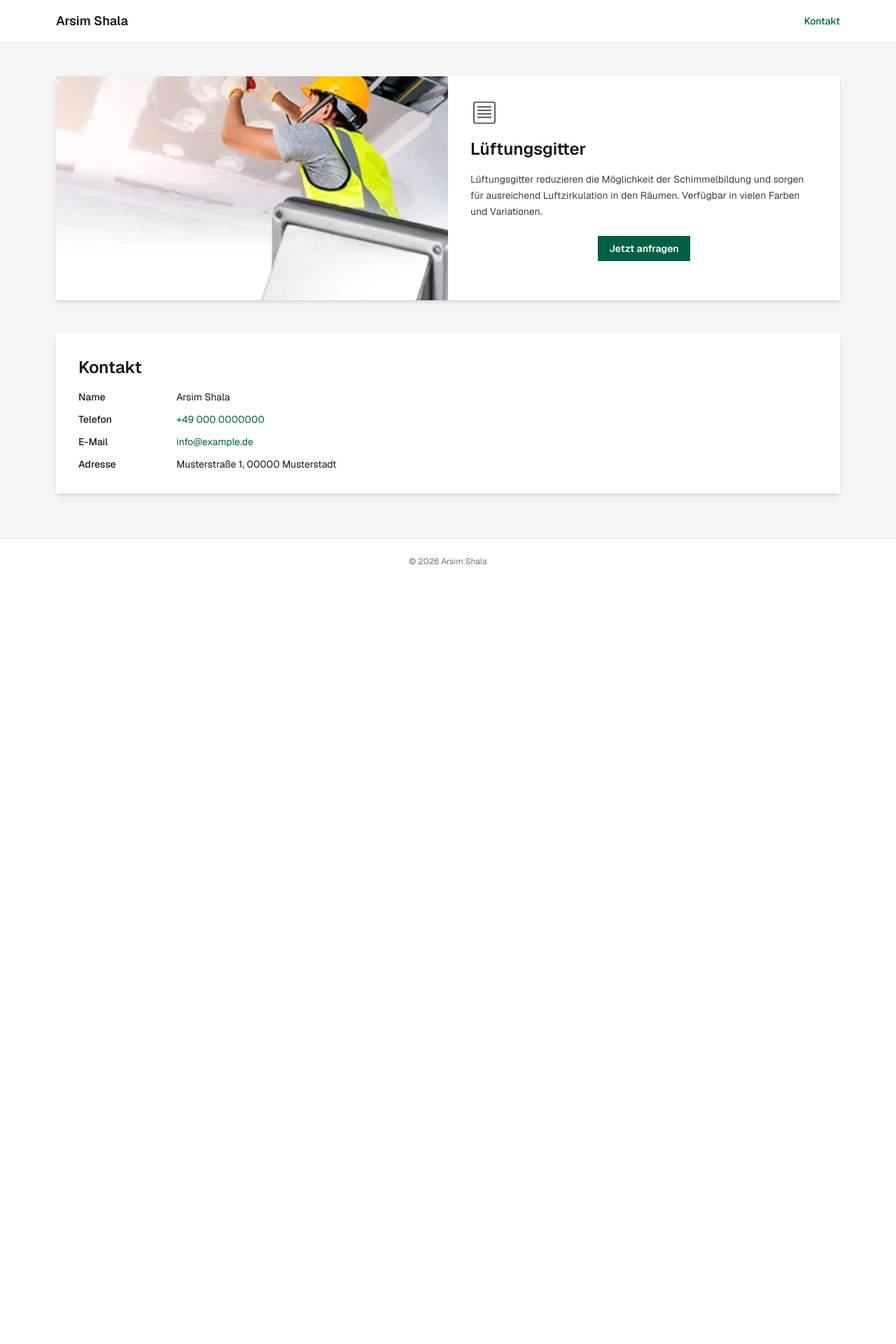
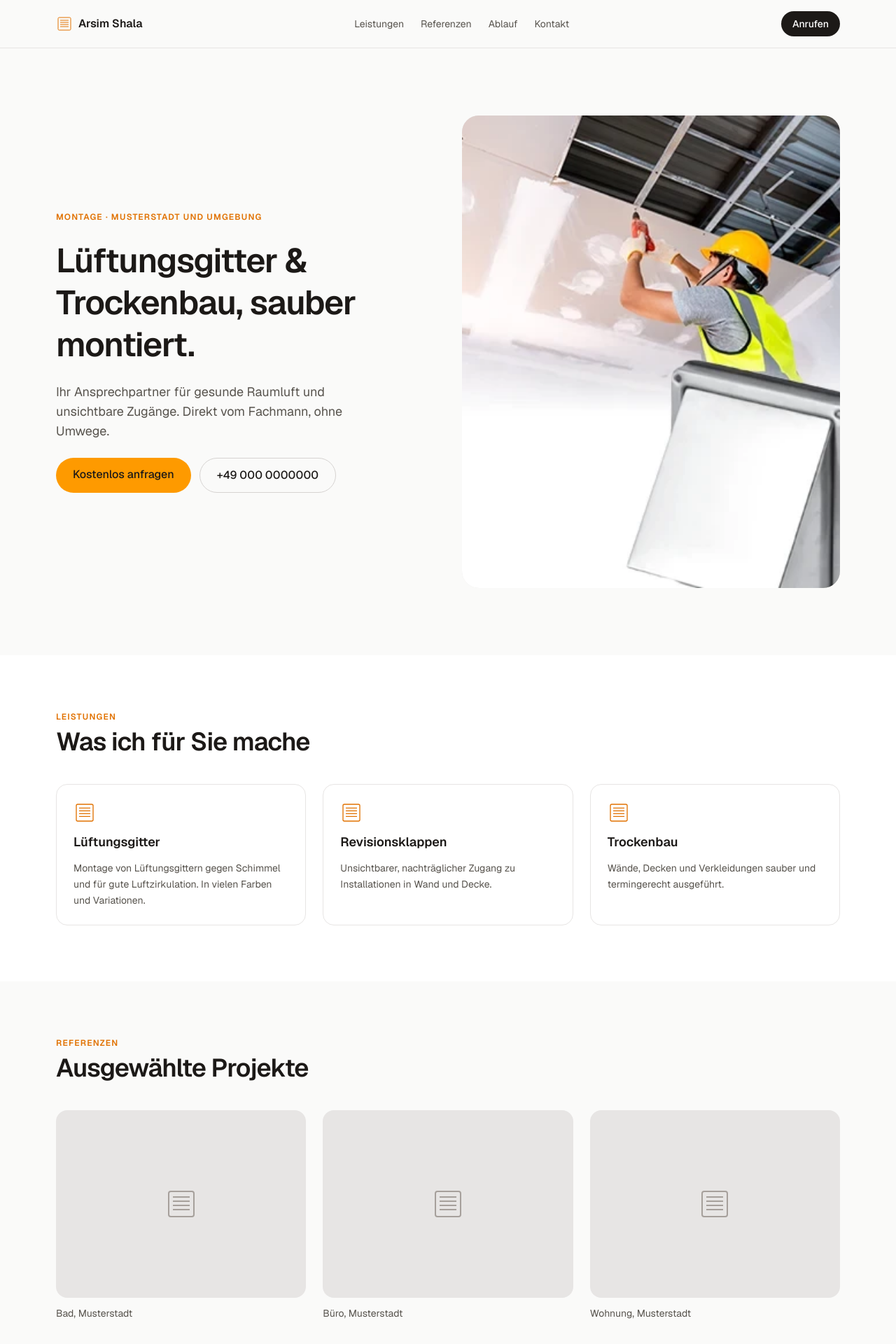
Before and after one commit to cagataykapuagasi/arsimwebsite, a Next.js app: page / in a window 1280 px wide. Shown: the top 1920 px of the page at 70% size. Before the commit the page ends 834 px from the top, so only its background shows below. Built offline with nearby package versions, Linux system fonts and the light colour scheme.

Commit message:
feat: redesign as one-page craftsman site

```diff
--- a/src/app/globals.css
+++ b/src/app/globals.css
@@ -1,8 +1,8 @@
 @import "tailwindcss";
 
 :root {
-  --background: #ffffff;
-  --foreground: #171717;
+  --background: #fafaf9;
+  --foreground: #1c1917;
 }
 
 @theme inline {
--- a/src/app/layout.tsx
+++ b/src/app/layout.tsx
@@ -21,7 +21,7 @@ export default function RootLayout({ children }: LayoutProps<"/">) {
   return (
     <html
       lang="de"
-      className={`${geistSans.variable} ${geistMono.variable} h-full antialiased`}
+      className={`${geistSans.variable} ${geistMono.variable} scroll-smooth h-full antialiased`}
     >
       <body className="min-h-full flex flex-col">{children}</body>
     </html>
--- a/src/app/page.tsx
+++ b/src/app/page.tsx
@@ -1,12 +1,44 @@
 import Image from "next/image";
 
-// ponytail: placeholder contact data, replace with real values
+// ponytail: placeholder content, replace contact data, services and projects with real values
 const contact = {
   name: "Arsim Shala",
   phone: "+49 000 0000000",
   email: "info@example.de",
   address: "Musterstraße 1, 00000 Musterstadt",
+  area: "Musterstadt und Umgebung",
 };
+const tel = `tel:${contact.phone.replace(/\s/g, "")}`;
+
+const nav = [
+  { href: "#leistungen", label: "Leistungen" },
+  { href: "#referenzen", label: "Referenzen" },
+  { href: "#ablauf", label: "Ablauf" },
+  { href: "#kontakt", label: "Kontakt" },
+];
+
+const services = [
+  {
+    title: "Lüftungsgitter",
+    text: "Montage von Lüftungsgittern gegen Schimmel und für gute Luftzirkulation. In vielen Farben und Variationen.",
+  },
+  {
+    title: "Revisionsklappen",
+    text: "Unsichtbarer, nachträglicher Zugang zu Installationen in Wand und Decke.",
+  },
+  {
+    title: "Trockenbau",
+    text: "Wände, Decken und Verkleidungen sauber und termingerecht ausgeführt.",
+  },
+];
+
+const projects = ["Bad, Musterstadt", "Büro, Musterstadt", "Wohnung, Musterstadt"];
+
+const steps = [
+  { title: "Anfrage", text: "Sie rufen an oder schreiben eine E-Mail mit Ihrem Vorhaben." },
+  { title: "Besichtigung & Angebot", text: "Wir schauen uns alles vor Ort an, Sie erhalten ein klares Angebot." },
+  { title: "Ausführung", text: "Saubere Montage zum vereinbarten Termin." },
+];
 
 function GrilleIcon({ className }: { className?: string }) {
   return (
@@ -17,22 +49,59 @@ function GrilleIcon({ className }: { className?: string }) {
   );
 }
 
+function SectionHead({ eyebrow, title }: { eyebrow: string; title: string }) {
+  return (
+    <div className="flex flex-col gap-2">
+      <span className="text-xs font-semibold uppercase tracking-widest text-amber-600">{eyebrow}</span>
+      <h2 className="text-3xl font-semibold tracking-tight sm:text-4xl">{title}</h2>
+    </div>
+  );
+}
+
 export default function Home() {
   return (
     <>
-      <header className="border-b border-neutral-200 bg-white">
-        <div className="mx-auto flex max-w-6xl items-center justify-between px-4 py-4">
-          <span className="text-lg font-semibold">{contact.name}</span>
-          <a href="#kontakt" className="text-sm font-medium text-emerald-800 hover:underline">
-            Kontakt
+      <header className="sticky top-0 z-10 border-b border-stone-200 bg-stone-50/90 backdrop-blur">
+        <div className="mx-auto flex max-w-6xl items-center justify-between gap-6 px-4 py-4">
+          <a href="#" className="flex items-center gap-2 font-semibold">
+            <GrilleIcon className="h-6 w-6 text-amber-600" />
+            {contact.name}
+          </a>
+          <nav className="hidden gap-6 text-sm text-stone-600 md:flex">
+            {nav.map((n) => (
+              <a key={n.href} href={n.href} className="hover:text-stone-900">
+                {n.label}
+              </a>
+            ))}
+          </nav>
+          <a href={tel} className="rounded-full bg-stone-900 px-4 py-2 text-sm font-medium text-white hover:bg-stone-700">
+            Anrufen
           </a>
         </div>
       </header>
 
-      <main className="flex-1 bg-neutral-100">
-        <section className="mx-auto max-w-6xl px-4 py-12">
-          <div className="grid overflow-hidden bg-white shadow-md md:grid-cols-2">
-            <div className="relative min-h-80">
+      <main className="flex-1">
+        <section className="mx-auto grid max-w-6xl items-center gap-10 px-4 py-16 md:grid-cols-2 md:py-24">
+          <div className="flex flex-col gap-6">
+            <span className="text-xs font-semibold uppercase tracking-widest text-amber-600">
+              Montage · {contact.area}
+            </span>
+            <h1 className="text-4xl font-semibold leading-tight tracking-tight sm:text-5xl">
+              Lüftungsgitter & Trockenbau, sauber montiert.
+            </h1>
+            <p className="max-w-md text-lg text-stone-600">
+              Ihr Ansprechpartner für gesunde Raumluft und unsichtbare Zugänge. Direkt vom Fachmann, ohne Umwege.
+            </p>
+            <div className="flex flex-wrap gap-3">
+              <a href="#kontakt" className="rounded-full bg-amber-500 px-6 py-3 font-medium text-stone-900 hover:bg-amber-400">
+                Kostenlos anfragen
+              </a>
+              <a href={tel} className="rounded-full border border-stone-300 px-6 py-3 font-medium hover:border-stone-900">
+                {contact.phone}
+              </a>
+            </div>
+          </div>
+          <div className="relative aspect-[4/5] overflow-hidden rounded-3xl bg-stone-200">
             <Image
               src="/lueftungsgitter.png"
               alt="Monteur an der Decke und Lüftungsgitter"
@@ -42,50 +111,86 @@ export default function Home() {
               className="object-cover"
             />
           </div>
-            <div className="flex flex-col gap-4 p-8">
-              <GrilleIcon className="h-10 w-10 text-neutral-700" />
-              <h1 className="text-2xl font-semibold">Lüftungsgitter</h1>
-              <p className="text-sm leading-relaxed text-neutral-700">
-                Lüftungsgitter reduzieren die Möglichkeit der Schimmelbildung und sorgen für ausreichend
-                Luftzirkulation in den Räumen. Verfügbar in vielen Farben und Variationen.
-              </p>
-              <a
-                href="#kontakt"
-                className="mt-2 self-center bg-emerald-800 px-4 py-2 text-sm font-semibold text-white hover:bg-emerald-900"
-              >
-                Jetzt anfragen
-              </a>
+        </section>
+
+        <section id="leistungen" className="scroll-mt-20 bg-white py-20">
+          <div className="mx-auto flex max-w-6xl flex-col gap-10 px-4">
+            <SectionHead eyebrow="Leistungen" title="Was ich für Sie mache" />
+            <div className="grid gap-6 md:grid-cols-3">
+              {services.map((s) => (
+                <article key={s.title} className="flex flex-col gap-3 rounded-2xl border border-stone-200 p-6">
+                  <GrilleIcon className="h-8 w-8 text-amber-600" />
+                  <h3 className="text-lg font-semibold">{s.title}</h3>
+                  <p className="text-sm leading-relaxed text-stone-600">{s.text}</p>
+                </article>
+              ))}
             </div>
           </div>
         </section>
 
-        <section id="kontakt" className="mx-auto max-w-6xl px-4 pb-16">
-          <div className="flex flex-col gap-4 bg-white p-8 shadow-md">
-            <h2 className="text-2xl font-semibold">Kontakt</h2>
-            <dl className="grid gap-3 text-sm sm:grid-cols-[8rem_1fr]">
-              <dt className="font-medium">Name</dt>
+        <section id="referenzen" className="mx-auto flex max-w-6xl scroll-mt-20 flex-col gap-10 px-4 py-20">
+          <SectionHead eyebrow="Referenzen" title="Ausgewählte Projekte" />
+          <div className="grid gap-6 sm:grid-cols-2 md:grid-cols-3">
+            {projects.map((p) => (
+              <figure key={p} className="flex flex-col gap-3">
+                <div className="flex aspect-[4/3] items-center justify-center rounded-2xl bg-stone-200">
+                  <GrilleIcon className="h-12 w-12 text-stone-400" />
+                </div>
+                <figcaption className="text-sm text-stone-600">{p}</figcaption>
+              </figure>
+            ))}
+          </div>
+        </section>
+
+        <section id="ablauf" className="scroll-mt-20 bg-stone-900 py-20 text-stone-100">
+          <div className="mx-auto flex max-w-6xl flex-col gap-10 px-4">
+            <SectionHead eyebrow="Ablauf" title="In drei Schritten zum Ergebnis" />
+            <ol className="grid gap-8 md:grid-cols-3">
+              {steps.map((s, i) => (
+                <li key={s.title} className="flex flex-col gap-2">
+                  <span className="text-4xl font-semibold text-amber-500">0{i + 1}</span>
+                  <h3 className="text-lg font-semibold">{s.title}</h3>
+                  <p className="text-sm text-stone-400">{s.text}</p>
+                </li>
+              ))}
+            </ol>
+          </div>
+        </section>
+
+        <section id="kontakt" className="mx-auto grid max-w-6xl scroll-mt-20 gap-10 px-4 py-20 md:grid-cols-2">
+          <div className="flex flex-col gap-4">
+            <SectionHead eyebrow="Kontakt" title="Projekt besprechen?" />
+            <p className="text-stone-600">Rufen Sie an oder schreiben Sie mir. Ich melde mich schnellstmöglich zurück.</p>
+          </div>
+          <dl className="grid gap-4 rounded-3xl bg-white p-8 text-sm shadow-sm sm:grid-cols-[7rem_1fr]">
+            <dt className="font-medium text-stone-500">Name</dt>
             <dd>{contact.name}</dd>
-              <dt className="font-medium">Telefon</dt>
+            <dt className="font-medium text-stone-500">Telefon</dt>
             <dd>
-                <a href={`tel:${contact.phone.replace(/\s/g, "")}`} className="text-emerald-800 hover:underline">
+              <a href={tel} className="font-medium text-amber-700 hover:underline">
                 {contact.phone}
               </a>
             </dd>
-              <dt className="font-medium">E-Mail</dt>
+            <dt className="font-medium text-stone-500">E-Mail</dt>
             <dd>
-                <a href={`mailto:${contact.email}`} className="text-emerald-800 hover:underline">
+              <a href={`mailto:${contact.email}`} className="font-medium text-amber-700 hover:underline">
                 {contact.email}
               </a>
             </dd>
-              <dt className="font-medium">Adresse</dt>
+            <dt className="font-medium text-stone-500">Adresse</dt>
             <dd>{contact.address}</dd>
           </dl>
-          </div>
         </section>
       </main>
 
-      <footer className="border-t border-neutral-200 bg-white py-6 text-center text-xs text-neutral-500">
-        © 2026 {contact.name}
+      <footer className="border-t border-stone-200">
+        <div className="mx-auto flex max-w-6xl flex-wrap justify-between gap-4 px-4 py-6 text-xs text-stone-500">
+          <span>© 2026 {contact.name}</span>
+          <div className="flex gap-4">
+            <a href="#" className="hover:text-stone-900">Impressum</a>
+            <a href="#" className="hover:text-stone-900">Datenschutz</a>
+          </div>
+        </div>
       </footer>
     </>
   );
```
Lines whose indentation alone changed are shown as unchanged.
